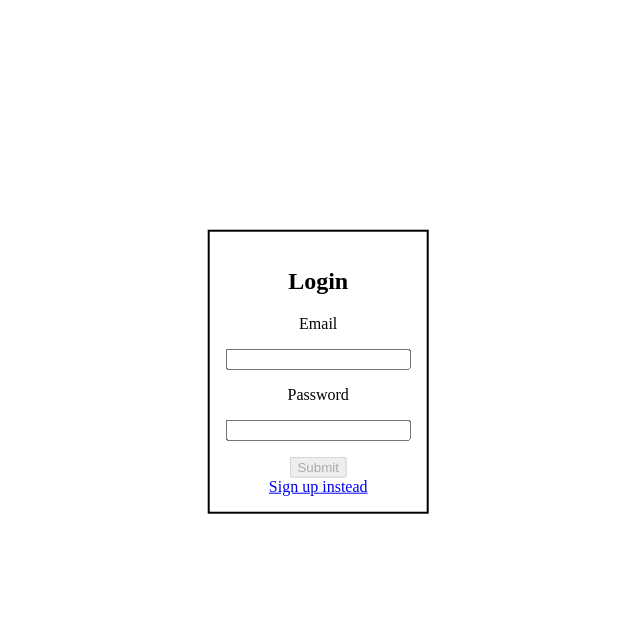
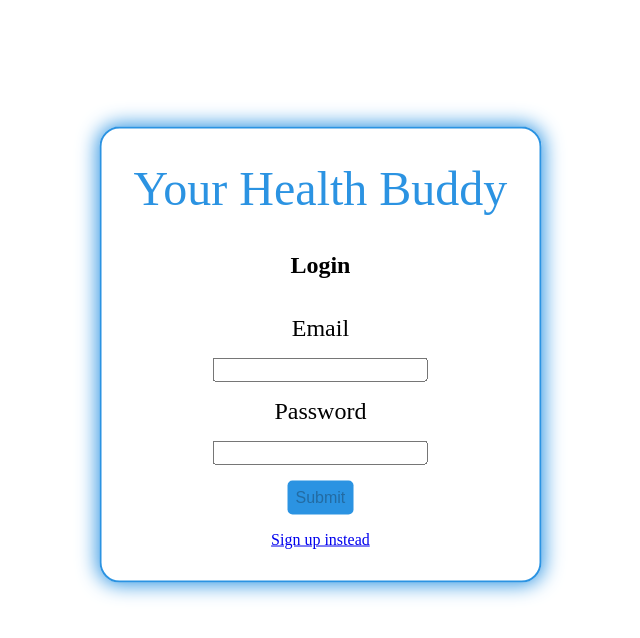
Before and after one commit to fromendtostart/YourHealthBuddy, a React (Vite) app: page /login in a window 1280 px wide. Shown: the top 638 px of the page, without its empty margins (324-964 px from the left). Built offline with nearby package versions, Linux system fonts and the light colour scheme.

Commit message:
stylised login and register page according to theme

```diff
--- a/src/Components/DailyGoals.tsx
+++ b/src/Components/DailyGoals.tsx
@@ -59,24 +59,6 @@ export default function DailyGoals(workoutProps : WorkoutProps) {
     const updateURL = "/update";
 
 
-
-    // {
-    //     "plan" : {
-    //         "name": "Botman",
-    //         "plan": {
-    //             "dates": {
-    //                 "start": "12",
-    //                 "current": "12"
-    //             },
-    //             "data": {
-    //                 "today": [{"workout": "pushups", "number":30}, {"workout": "pullups", "number":40}],
-    //                 "sum" : [{"workout": "pushups", "number":30}, {"workout": "pullups", "number":40}]
-    //             }
-    //         }
-    //     }
-    // }
-
-
     const handleSubmit = async ()=>{
         const submitData = {
             "plan" : {
@@ -94,7 +76,7 @@ export default function DailyGoals(workoutProps : WorkoutProps) {
             }
         }
         try{
-            const response = await axiosreq.put(updateURL,
+            await axiosreq.put(updateURL,
                     submitData,
                     {
                         headers: {"Content-Type" : "application/json", "Authorization" : `Bearer ${auth.accessToken}`},
--- a/src/Components/Info.tsx
+++ b/src/Components/Info.tsx
@@ -74,7 +74,7 @@ export default function Info(){
                     console.log(response);
                     //can use useref instead of usestate as no re rendering shenanigans
             }catch(err){
-                alert("Some problem!")
+                alert("Some error!")
                 console.log(err);
             }
 
--- a/src/Components/Login.tsx
+++ b/src/Components/Login.tsx
@@ -1,6 +1,7 @@
 import "./stylesheets/register.css";
 import axios from "axios";
-import { useState, useContext, useEffect } from "react";
+import Navbar from "./Navbar";
+import { useState, useContext } from "react";
 import AuthContext from "../context/AuthProvider";
 import { Link, useNavigate, useLocation } from 'react-router-dom';
 
@@ -65,6 +66,7 @@ import { Link, useNavigate, useLocation } from 'react-router-dom';
 
     return(
         <div className="register">
+            <span className="yourhealthbuddy">Your Health Buddy</span>
             <h2>Login</h2>
             <form onSubmit={handleSubmit}>
                 <label htmlFor="email">Email</label>
@@ -83,7 +85,7 @@ import { Link, useNavigate, useLocation } from 'react-router-dom';
                     required
                     onChange={(e) => setPwd(e.target.value)}
                     />
-                <button disabled={email!='' && pwd!='' ? false:true} type = "submit" onClick={handleSubmit}>Submit</button>
+                <button className="submit-btn" disabled={email!='' && pwd!='' ? false:true} type = "submit" onClick={handleSubmit}>Submit</button>
             </form>
             <span><Link to = "/register">Sign up instead</Link></span>
         </div>
--- a/src/Components/Planpopup.tsx
+++ b/src/Components/Planpopup.tsx
@@ -51,7 +51,7 @@ export default function Planpopup(props : Popup){
 
         const createplanURL = "/addPlan";
         try{
-            const response = await axiosreq.post(createplanURL,
+            await axiosreq.post(createplanURL,
                     planData,
                     {
                         headers: {"Content-Type" : "application/json", "Authorization" : `Bearer ${auth.accessToken}`}
@@ -72,7 +72,7 @@ export default function Planpopup(props : Popup){
         <div className="popup">
             <div className="popup-content">
                 <button className="close-btn" onClick={() => props.setTrigger(false)}>x</button>
-                <form>
+                <form className="popup-form">
                     <label htmlFor="name">Plan Name</label>
                     <input
                         type="text"
@@ -82,14 +82,16 @@ export default function Planpopup(props : Popup){
                         onChange={(e)=>setPlanName(e.target.value)}
                     />
                     <label htmlFor="workouts">Workouts</label>
+                    <span>Enter a comma seperated list</span>
                     <input
                         type="text"
                         id="workouts"
                         required
+                        placeholder="Ex - Squats, Curls"
                         value = {workouts}
                         onChange={(e)=>setWorkouts(e.target.value)}
                     />
-                    <button onClick={handleSubmit}>Submit</button>
+                    <button className="submit-btn" onClick={handleSubmit}>Submit</button>
                 </form>
             </div>
         </div>
--- a/src/Components/Register.tsx
+++ b/src/Components/Register.tsx
@@ -63,7 +63,8 @@ import { useState, useEffect } from "react";
 
     return(
         <div className="register">
-            <h2>Register</h2>
+            <span className="yourhealthbuddy">Your Health Buddy</span>
+            <h1>Register</h1>
             <form onSubmit={handleSubmit}>
                 <label htmlFor="username">Username</label>
                 <input
@@ -98,7 +99,7 @@ import { useState, useEffect } from "react";
                     onChange={(e) => setPwdMatch(e.target.value)}
                     />
                     {validMatch ? "":"Passwords don't match!"}
-                <button disabled={validMatch ? false:true} type = "submit" onClick={handleSubmit}>Submit</button>
+                <button className="submit-btn" disabled={validMatch ? false:true} type = "submit" onClick={handleSubmit}>Submit</button>
             </form>
         </div>
     )
--- a/src/Components/stylesheets/counter.css
+++ b/src/Components/stylesheets/counter.css
@@ -11,3 +11,7 @@
     border: none;
     font-size: 2rem;
 }
+
+.counter button:hover{
+    scale:1.2;
+}
--- a/src/Components/stylesheets/dailygoals.css
+++ b/src/Components/stylesheets/dailygoals.css
@@ -7,7 +7,7 @@
     margin: 2rem;
     padding: 2rem;
     border: solid 2px var(--clr-primary);
-    border-radius: 20px;;
+    border-radius: 20px;
     box-shadow: 0px 0px 20px 2px var(--clr-primary);
     gap : 0.5rem;
     gap : 2rem;
@@ -31,3 +31,7 @@
     border: none;
     padding: 0.5rem;
 }
+
+.submit-btn:hover{
+    scale:1.05;
+}
--- a/src/Components/stylesheets/navbar.css
+++ b/src/Components/stylesheets/navbar.css
@@ -18,3 +18,14 @@
     font-size: 1rem;
     padding: 0.5rem;
 }
+
+@media (max-width: 600px) {
+    .navbar{
+        font-size: 0.5rem;
+    }
+
+    .nav-buttons button{
+        font-size: 0.7rem;
+        padding : 0.1rem;
+    }
+  }
--- a/src/Components/stylesheets/planpopup.css
+++ b/src/Components/stylesheets/planpopup.css
@@ -4,17 +4,22 @@
     left: 0;
     width: 100%;
     height: 100vh;
-    background-color: azure;
+    background-color: white;
     display: flex;
     justify-content: center;
     align-items: center;
 }
 
-.popup-content{
-    position: relative;
-    padding: 3rem;
-    width: 100%;
-    max-width: 640px;
+.popup-form{
+    display: flex;
+    flex-direction: column;
+    align-items: center;
+    justify-content: center;
+    gap:1rem;
+    border: solid 2px var(--clr-primary);
+    border-radius: 20px;
+    box-shadow: 0px 0px 20px 2px var(--clr-primary);
+    padding : 2rem;
 }
 
 .popup-content .close-btn{
--- a/src/Components/stylesheets/register.css
+++ b/src/Components/stylesheets/register.css
@@ -3,7 +3,8 @@
     flex-direction: column;
     align-items: center;
     border : solid 2px;
-    padding : 1rem;
+    gap:1rem;
+    padding : 2rem;
     /* when in percentages even height is calculated as percentage oof width */
     margin-top: 50vh;
     margin-left: 50vw;
@@ -11,12 +12,29 @@
     margin-right: auto;
     transform: translate(-49%, -60%);
     width: fit-content;
+    border: solid 2px var(--clr-primary);
+    border-radius: 20px;
+    box-shadow: 0px 0px 20px 2px var(--clr-primary);
 }
 
 .register form{
+    font-size: 1.5rem;
     display: flex;
     flex-direction: column;
     width: 25%;
     align-items: center;
     gap: 1rem;
 }
+
+.register input{
+    font-size:1rem;
+}
+
+.yourhealthbuddy{
+    font-size : 3rem;
+    color: var(--clr-primary)
+}
+
+.register button{
+    font-size: 1rem;
+}
```
Also changed, not shown: src/Components/Users.tsx (deleted, +0 -16 lines), src/Components/Stats.tsx (added).
